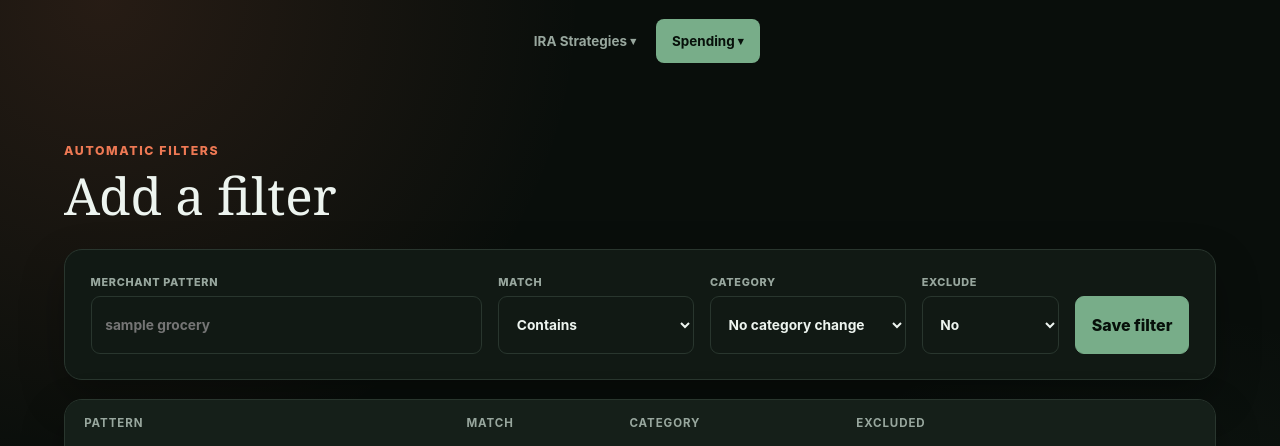
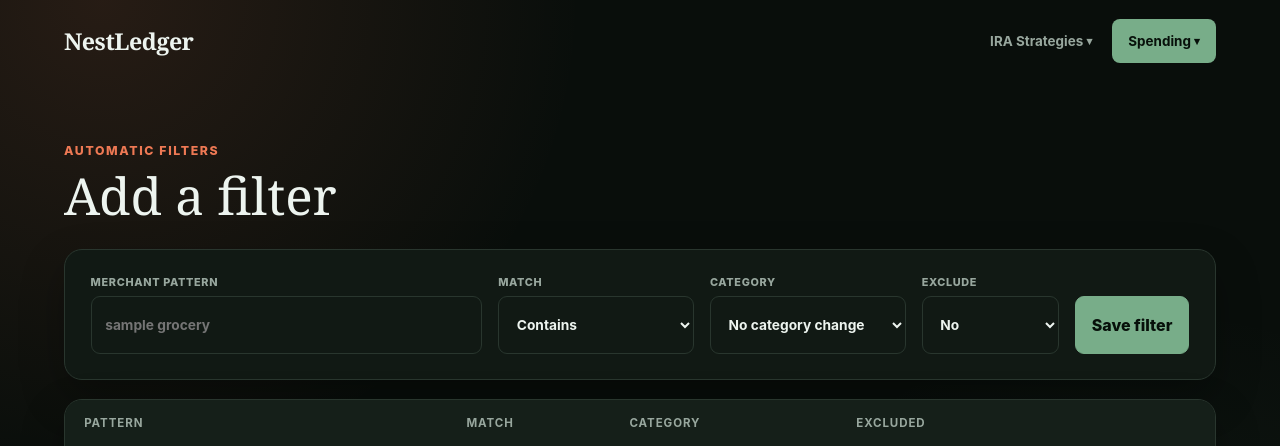
Before and after one commit to jonahgcarpenter/nestledger, a Flask app: page /spending/filters in a window 1280 px wide. Shown: the top 446 px of the page. Run offline with Flask 3, Linux system fonts and the light colour scheme; data comes from the database, SQL or seed files in the repository.

Commit message:
dockerize and rebrand as NestLedger

```diff
--- a/requirements.txt
+++ b/requirements.txt
@@ -1 +1,2 @@
 Flask>=3.1,<4
+gunicorn>=23,<24
--- a/static/app.css
+++ b/static/app.css
@@ -24,7 +24,9 @@ body {
 a { color: inherit; }
 button, input, select { font: inherit; }
 .shell { width: min(1180px, 90vw); margin: auto; padding: 1.2rem 0 6rem; }
-.nav { display: flex; align-items: center; justify-content: center; gap: 1rem; margin-bottom: 4rem; }
+.nav { display: flex; align-items: center; justify-content: space-between; gap: 1rem; margin-bottom: 4rem; }
+.brand { color: var(--ink); font-family: Georgia, serif; font-size: 1.45rem; font-weight: 600; letter-spacing: -.02em; text-decoration: none; }
+.brand:hover { color: var(--green); }
 .nav-links { display: flex; align-items: stretch; justify-content: center; flex-wrap: wrap; gap: .4rem; }
 .nav-links a { display: flex; align-items: center; justify-content: center; min-width: 104px; min-height: 44px; padding: .65rem .85rem; border-radius: 8px; color: var(--muted); font-size: .84rem; font-weight: 750; text-decoration: none; }
 .nav-links a:hover, .nav-links a.active { color: #07100a; background: var(--green); }
--- a/templates/base.html
+++ b/templates/base.html
@@ -3,7 +3,7 @@
 <head>
   <meta charset="utf-8">
   <meta name="viewport" content="width=device-width, initial-scale=1">
-  <title>{% block title %}Personal Finance Lab{% endblock %} | Personal Finance Lab</title>
+  <title>{% block title %}NestLedger{% endblock %} | NestLedger</title>
   <link rel="stylesheet" href="{{ url_for('static', filename='app.css') }}">
   {% block styles %}{% endblock %}
 </head>
--- a/templates/partials/nav.html
+++ b/templates/partials/nav.html
@@ -1,4 +1,5 @@
 <nav class="nav" aria-label="Primary navigation">
+  <a class="brand" href="{{ url_for('index') }}">NestLedger</a>
   <div class="nav-links">
     <div class="nav-menu">
       <a href="{{ url_for('strategies') }}"{% if request.endpoint in ('index', 'strategies', 'strategy') %} class="active" aria-current="page"{% endif %}>IRA Strategies <span class="nav-caret" aria-hidden="true">&#9662;</span></a>
```
Also changed, not shown: tests/test_app.py (+2 -2 lines), README.md, 1 other file.
